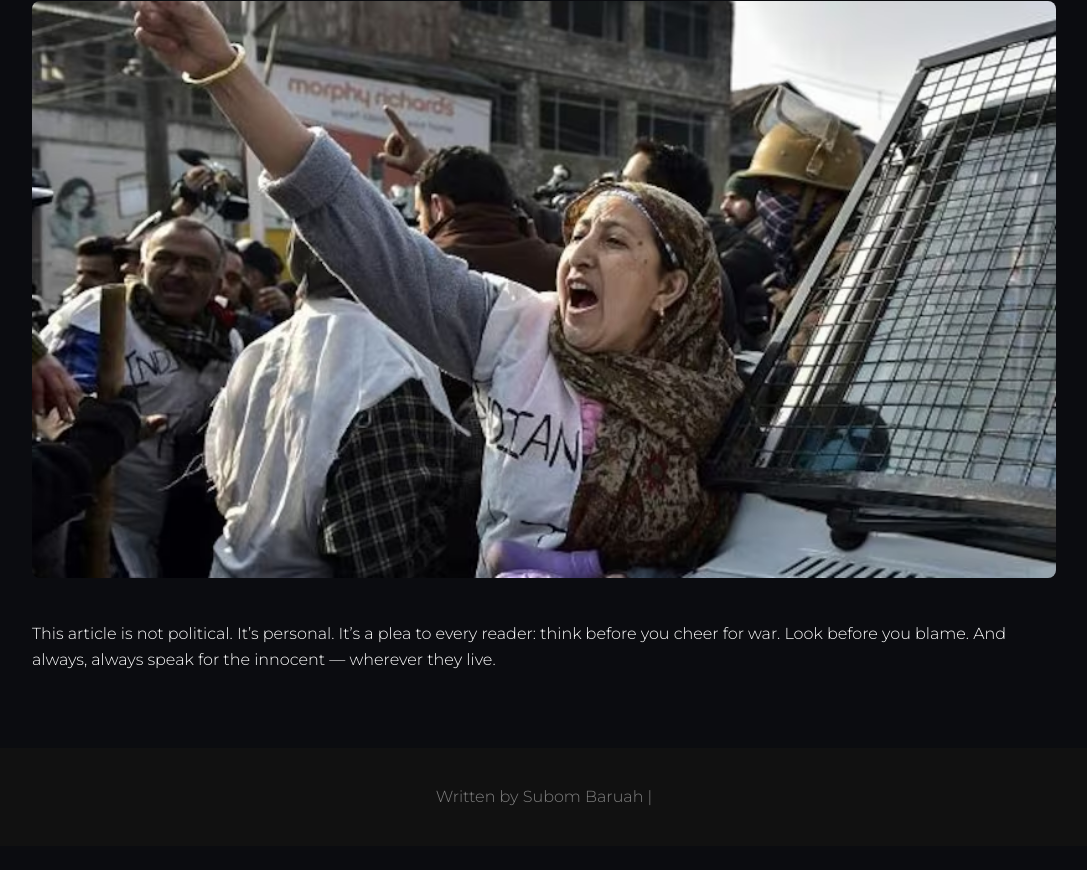
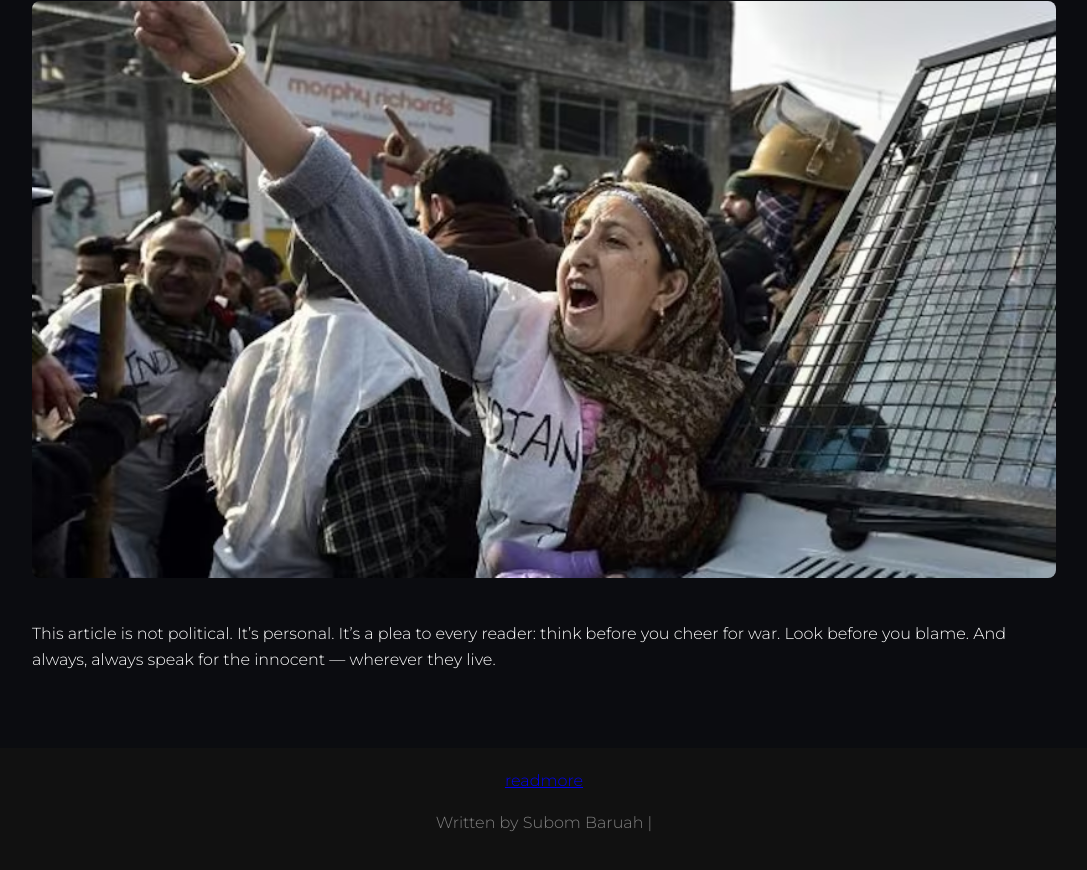
Before and after one commit to Subombaruah/whatdoyouthinkaboutthis, a plain HTML site: page index.html in a window 1280 px wide. Shown: the part 3826-4696 px from the top of the page, without its empty margins (96-1183 px from the left). Before the commit the page ends 4672 px from the top, so only its background shows below. Drawn offline with Linux system fonts and the light colour scheme.

Commit message:
Updated index.html

```diff
--- a/index.html
+++ b/index.html
@@ -90,6 +90,7 @@
     <img src="2.avif" alt="Children and civilians in war">
     <p>This article is not political. It’s personal. It’s a plea to every reader: think before you cheer for war. Look before you blame. And always, always speak for the innocent — wherever they live.</p>
   </section>  <footer>
+    <a href="about.html">readmore</a>
     <p>Written by Subom Baruah | <a hre
                                    <script async src="https://pagead2.googlesyndication.com/pagead/js/adsbygoogle.js?client=ca-pub-4322140828024465"
      crossorigin="anonymous"></script>
```
